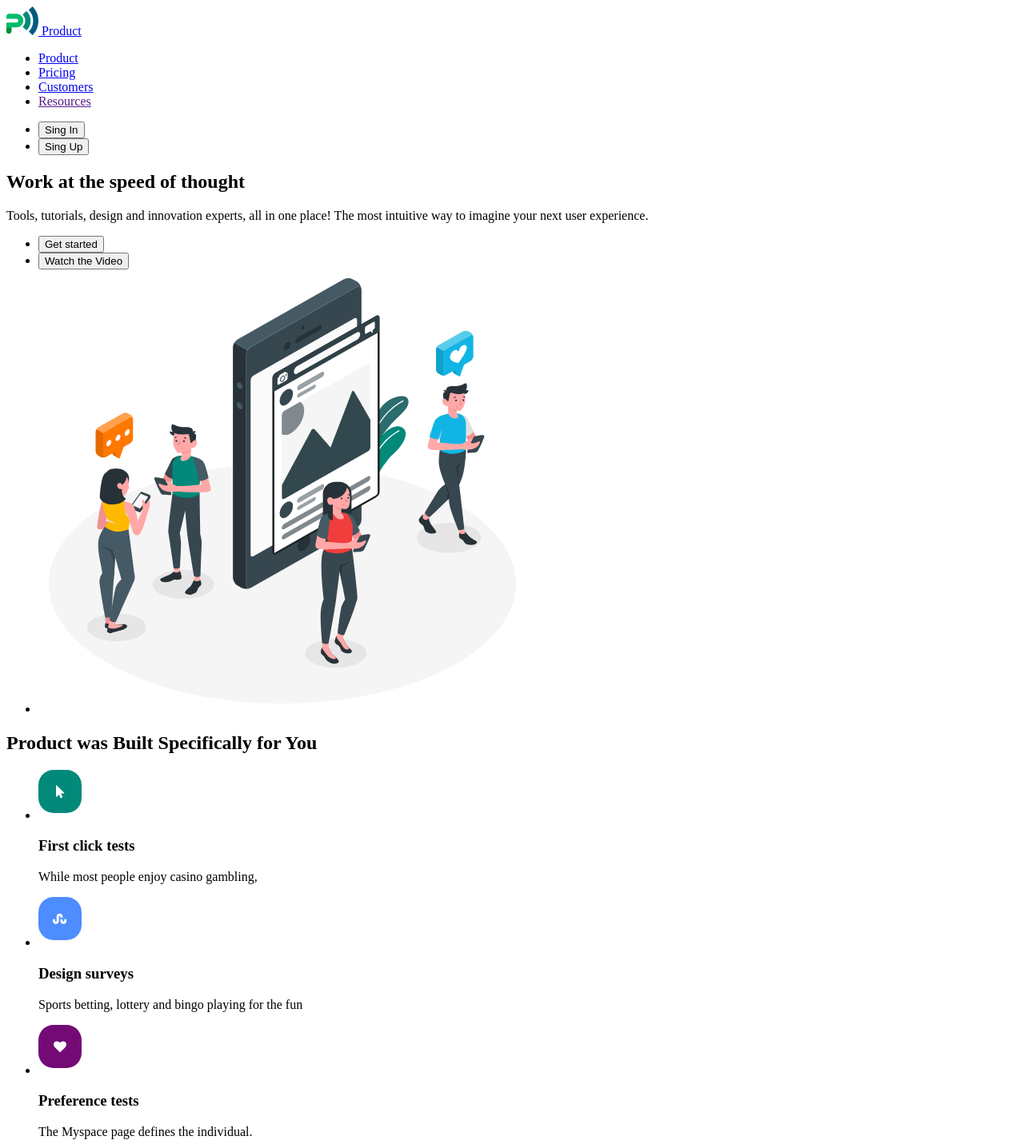
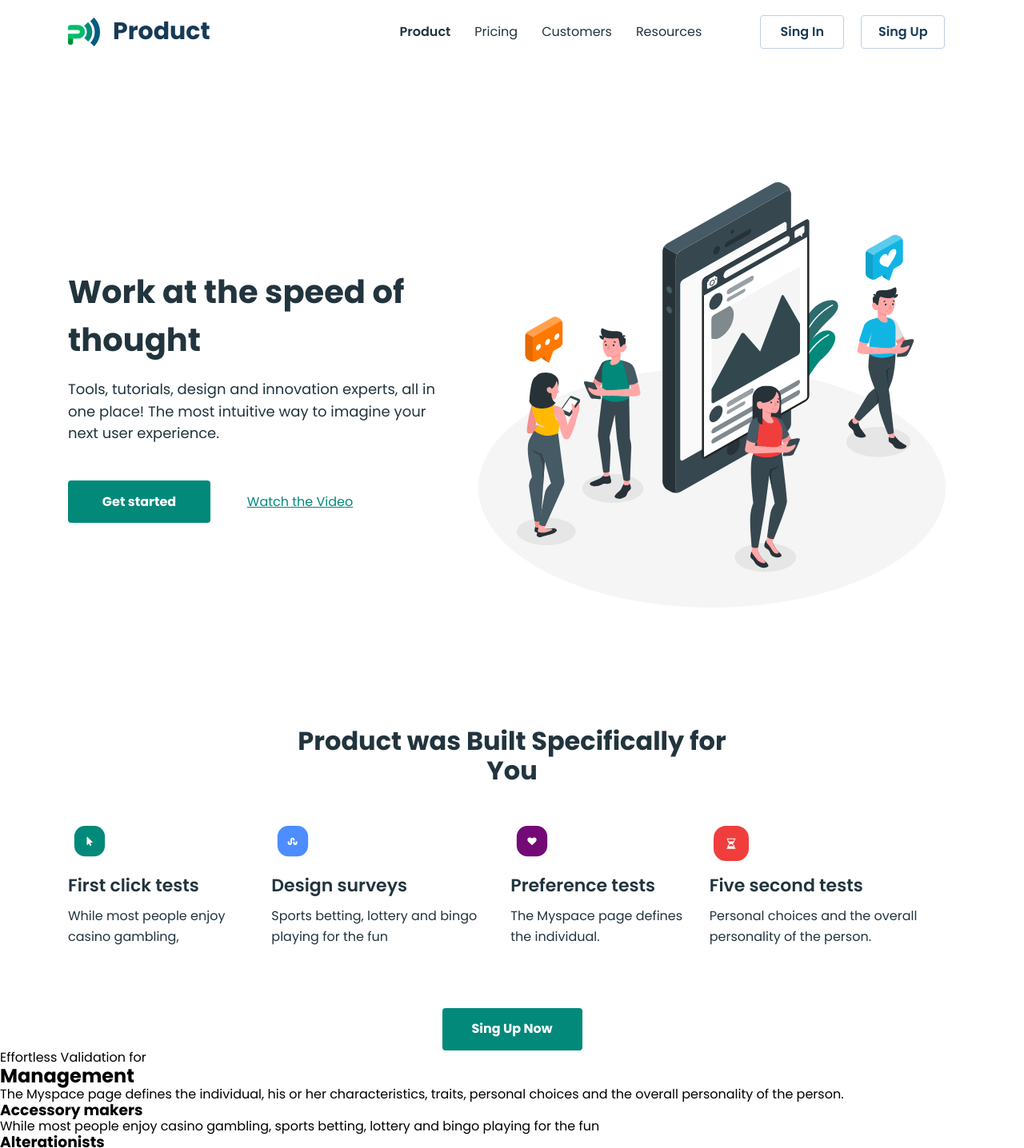
Before and after one commit to ArtemNyow/goit-markup-hw-blended, a plain HTML site: page index.html in a window 1280 px wide. Shown: the top 1436 px of the page at 80% size. Drawn offline with nearby package versions, Linux system fonts and the light colour scheme; a web font is replaced by a local one.

Commit message:
add first part css

```diff
--- /dev/null
+++ b/css/style.css
@@ -0,0 +1,221 @@
+body {
+    font-family: "Poppins", sans-serif;
+    background-color: #fff;
+    color: 22343d;
+}
+
+a {
+    text-decoration: none;
+}
+
+ul,
+ol {
+    list-style: none;
+    margin: 0;
+    padding-left: 0;
+}
+
+h1,
+h2,
+h3,
+h4,
+h5,
+h6,
+p {
+    margin: 0;
+}
+
+img {
+    display: block;
+}
+
+button {
+    cursor: pointer;
+}
+
+.container {
+    width: 1150px;
+    padding: 0 20px;
+    margin: 0 auto;
+}
+
+/* HEARED */
+
+.header-container {
+    display: flex;
+    align-items: center;
+
+}
+
+.logo {
+    display: flex;
+    align-items: center;
+    font-weight: 700;
+    font-size: 30px;
+    margin-right: 237px;
+    line-height: 0.93;
+    color: #173a56;
+    gap: 16px;
+
+}
+
+.header-nav-link {
+    display: block;
+    line-height: 1.75;
+    color: #22343d;
+    padding: 26px 0;
+}
+
+.current {
+    font-weight: 600;
+}
+
+.header-nav {
+    margin-right: 73px;
+}
+
+.header-nav-list {
+    display: flex;
+    gap: 30px;
+}
+
+.header-btn-list {
+    display: flex;
+    gap: 21px;
+}
+
+.header-btn {
+    border: 1px solid #bcd0e5;
+    border-radius: 4px;
+    min-width: 105px;
+    height: 42px;
+    font-family: inherit;
+    font-weight: 600;
+    text-align: center;
+    color: #173a56;
+    background-color: transparent;
+}
+
+.header-btn:hover,
+.header-btn:focus {
+    background: #02897a;
+    color: #fff;
+}
+
+/* HERO  */
+.hero-section {
+    display: flex;
+    align-items: center;
+    padding: 137px 0;
+}
+
+.hero-left-side {
+    display: flex;
+    flex-wrap: wrap;
+}
+
+.hero-title {
+    display: flex;
+    font-weight: 700;
+    font-size: 40px;
+    line-height: 1.5;
+    color: #22343d;
+    max-width: 452px;
+    max-height: 120px;
+    margin-bottom: 18px;
+}
+
+.hero-text {
+    font-weight: 400;
+    font-size: 18px;
+    line-height: 1.55;
+    color: #22343d;
+    max-width: 465px;
+    max-height: 95px;
+    margin-bottom: 45px;
+}
+
+
+.hero-btn-get {
+    border: none;
+    font-weight: 700;
+    color: #fff;
+    border-radius: 4px;
+    min-width: 178px;
+    height: 53px;
+    background: #02897a;
+    display: block;
+}
+
+.hero-btn-watch {
+    border: none;
+    min-width: 164px;
+    height: 53px;
+    text-decoration: underline;
+    text-decoration-skip-ink: none;
+    color: #02897a;
+    background-color: #fff;
+    display: block;
+}
+
+.hero-btn-list {
+    display: flex;
+    align-items: center;
+    gap: 30px;
+}
+
+/* PRODUCT */
+.product-section {}
+
+.product-title {
+    font-weight: 700;
+    font-size: 32px;
+    color: #22343d;
+    text-align: center;
+    max-width: 549px;
+    max-height: 96px;
+    margin: 0 auto;
+    margin-bottom: 50px;
+}
+
+.product-list {
+    display: flex;
+    gap: 30px;
+    padding-bottom: 50px;
+}
+
+.product-list-item {
+    width: calc(100%-30*3)/4;
+}
+
+.product-icon {
+    padding-bottom: 18px;
+}
+
+.product-list-title {
+    font-weight: 600;
+    font-size: 22px;
+    color: #22343d;
+    padding-bottom: 13px;
+}
+
+.product-list-text {
+    font-weight: 400;
+    font-size: 16px;
+    line-height: 1.62;
+    color: #22343d;
+    padding-bottom: 26px;
+}
+
+.product-btn {
+    font-weight: 700;
+    color: #fff;
+    border-radius: 4px;
+    min-width: 175px;
+    min-height: 53px;
+    background: #02897a;
+    border: none;
+    display: block;
+    margin: 0 auto;
+
+}
--- a/index.html
+++ b/index.html
@@ -4,86 +4,149 @@
     <meta charset="UTF-8" />
     <meta name="viewport" content="width=device-width, initial-scale=1.0" />
     <title>Business promotion</title>
+    <link
+      rel="stylesheet"
+      href="https://cdnjs.cloudflare.com/ajax/libs/modern-normalize/3.0.1/modern-normalize.min.css"
+      integrity="sha512-q6WgHqiHlKyOqslT/lgBgodhd03Wp4BEqKeW6nNtlOY4quzyG3VoQKFrieaCeSnuVseNKRGpGeDU3qPmabCANg=="
+      crossorigin="anonymous"
+      referrerpolicy="no-referrer"
+    />
+    <link rel="preconnect" href="https://fonts.googleapis.com" />
+    <link rel="preconnect" href="https://fonts.gstatic.com" crossorigin />
+    <link
+      href="https://fonts.googleapis.com/css2?family=Asap+Condensed:wght@500&family=Inter:opsz,wght@14..32,500;700&family=Montserrat:wght@400;500;600;700&family=Poppins:wght@400;500;600;700;800&family=Roboto:wght@400;500;700;900&display=swap"
+      rel="stylesheet"
+    />
+    <link rel="stylesheet" href="./css/style.css" />
   </head>
+
   <body>
-    <header>
-      <a href="./index.html">
-        <img src="./images/logo.svg" alt="Logo" width="40" height="36" />
+    <header class="header">
+      <div class="container header-container">
+        <a href="./index.html" class="logo">
+          <img
+            src="./images/logo.svg"
+            alt="Logo"
+            width="40"
+            height="36"
+            class="logo-img"
+          />
           Product
         </a>
-      <nav>
-        <ul>
-          <li><a href="./index.html">Product</a></li>
-          <li><a href="./pricing.html">Pricing</a></li>
-          <li><a href="./customers.html">Customers</a></li>
-          <li><a href="">Resources</a></li>
+        <nav class="header-nav">
+          <ul class="header-nav-list">
+            <li class="header-nav-item">
+              <a class="header-nav-link current" href="./index.html">Product</a>
+            </li>
+            <li class="header-nav-item">
+              <a class="header-nav-link" href="./pricing.html">Pricing</a>
+            </li>
+            <li class="header-nav-item">
+              <a class="header-nav-link" href="./customers.html">Customers</a>
+            </li>
+            <li class="header-nav-item">
+              <a class="header-nav-link" href="">Resources</a>
+            </li>
           </ul>
         </nav>
-      <ul>
-        <li><button type="button">Sing In</button></li>
-        <li><button type="button">Sing Up</button></li>
+        <ul class="header-btn-list">
+          <li class="header-btn-item">
+            <button class="header-btn" type="button">Sing In</button>
+          </li>
+          <li class="header-btn-item">
+            <button class="header-btn" type="button">Sing Up</button>
+          </li>
         </ul>
+      </div>
     </header>
     <main>
-      <section>
-        <h1>Work at the speed of thought</h1>
-        <p>
-          Tools, tutorials, design and innovation experts, all in one place! The
-          most intuitive way to imagine your next user experience.
+      <div class="container">
+        <section class="hero-section">
+          <div class="hero-left-side">
+            <h1 class="hero-title">Work at the speed of thought</h1>
+            <p class="hero-text">
+              Tools, tutorials, design and innovation experts, all in one place!
+              The most intuitive way to imagine your next user experience.
             </p>
-        <ul>
-          <li><button type="button">Get started</button></li>
-          <li><button type="button">Watch the Video</button></li>
-          <li>
+            <ul class="hero-btn-list">
+              <li class="hero-btn-item">
+                <button class="hero-btn-get" type="button">Get started</button>
+              </li>
+              <li class="hero-btn-item">
+                <button class="hero-btn-watch" type="button">
+                  Watch the Video
+                </button>
+              </li>
+            </ul>
+          </div>
           <img
+            class="hero-img"
             src="./images/hero-img.svg"
             alt="hero-img"
             width="610"
             height="555"
           />
+        </section>
+      </div>
+      <section class="product-section">
+        <div class="container">
+          <h2 class="product-title">Product was Built Specifically for You</h2>
+          <ul class="product-list">
+            <li class="product-list-item">
+              <img
+                class="product-icon"
+                src="./images/icon-1.svg"
+                alt="Mouse"
+                width="54"
+                height="62"
+              />
+              <h3 class="product-list-title">First click tests</h3>
+              <p class="product-list-text">
+                While most people enjoy casino gambling,
+              </p>
             </li>
-        </ul>
-      </section>
-      <section>
-        <h2>Product was Built Specifically for You</h2>
-        <ul>
-          <li>
-            <img src="./images/icon-1.svg" alt="Mouse" width="54" height="62" />
-            <h3>First click tests</h3>
-            <p>While most people enjoy casino gambling,</p>
-          </li>
-          <li>
+            <li class="product-list-item">
               <img
+                class="product-icon"
                 src="./images/icon-2.svg"
                 alt="blue-logo"
                 width="54"
                 height="62"
               />
-            <h3>Design surveys</h3>
-            <p>Sports betting, lottery and bingo playing for the fun</p>
+              <h3 class="product-list-title">Design surveys</h3>
+              <p class="product-list-text">
+                Sports betting, lottery and bingo playing for the fun
+              </p>
             </li>
-          <li>
+            <li class="product-list-item">
               <img
+                class="product-icon"
                 src="./images/icon-3.svg"
                 alt="heart-logo"
                 width="54"
                 height="62"
               />
-            <h3>Preference tests</h3>
-            <p>The Myspace page defines the individual.</p>
+              <h3 class="product-list-title">Preference tests</h3>
+              <p class="product-list-text">
+                The Myspace page defines the individual.
+              </p>
             </li>
-          <li>
+            <li class="product-list-item">
               <img
+                class="product-icon"
                 src="./images/icon-4.svg"
                 alt="Time-logo"
                 width="54"
                 height="62"
               />
-            <h3>Five second tests</h3>
-            <p>Personal choices and the overall personality of the person.</p>
+              <h3 class="product-list-title">Five second tests</h3>
+              <p class="product-list-text">
+                Personal choices and the overall personality of the person.
+              </p>
             </li>
-          <button type="button">Sing Up Now</button>
           </ul>
+          <button class="product-btn" type="button">Sing Up Now</button>
+        </div>
       </section>
       <section>
         <p>Effortless Validation for</p>
@@ -378,46 +441,51 @@
       </a>
       <ul>
         <li>
+          <a href="" target="_blank">
             <img
               src="./images/socials1.png"
               alt="instagram"
               width="40"
               height="40"
             />
+          </a>
         </li>
         <li>
+          <a href="" target="_blank">
             <img
               src="./images/socials2.png"
               alt="facebook"
               width="40"
               height="40"
             />
+          </a>
         </li>
         <li>
+          <a href="" target="_blank">
             <img
               src="./images/socials3.png"
               alt="twitter"
               width="40"
               height="40"
             />
+          </a>
         </li>
       </ul>
-      <h2>Resource</h2>
+      <p>Resource</p>
       <ul>
         <li>About Us</li>
         <li>Blog</li>
         <li>Contact</li>
         <li>FAQ</li>
       </ul>
-      <h2>Legal Stuff</h2>
+      <p>Legal Stuff</p>
       <ul>
         <li>Disclaimer</li>
         <li>Financing</li>
         <li>Privacy Policy</li>
       </ul>
-      <h2>knowing you're always on the best energy deal.</h2>
-      <p>Enter your phone number</p>
-      <button type="button">Sign up Now</button>
+      <p>knowing you're always on the best energy deal.</p>
+      <label></label>
       <p>Made With Love By Figmaland All Right Reserved</p>
     </footer>
   </body>
```
Also changed, not shown: customers.html (+19 -5 lines), pricing.html (+11 -5 lines). Lines whose indentation alone changed are shown as unchanged.
